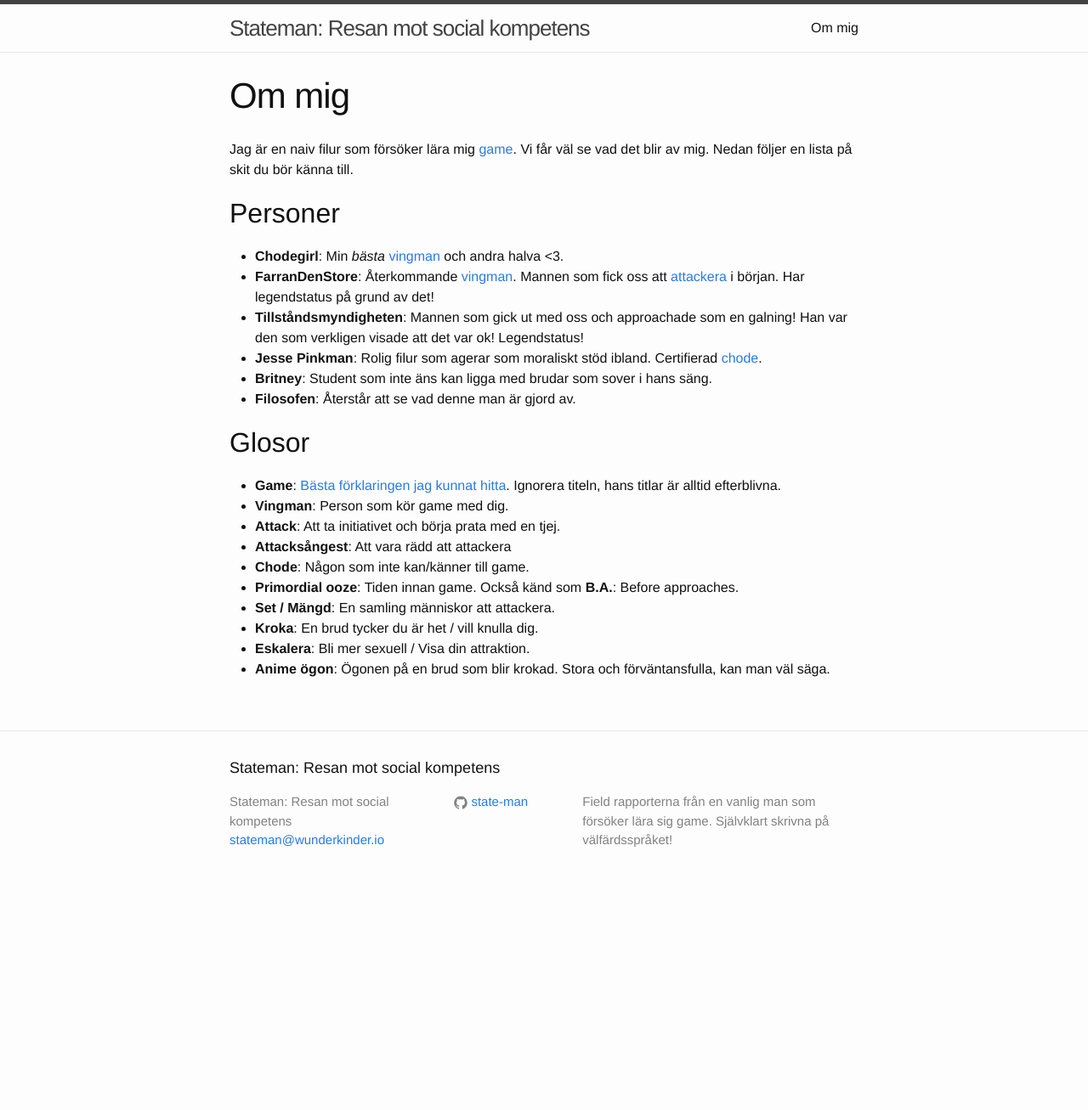
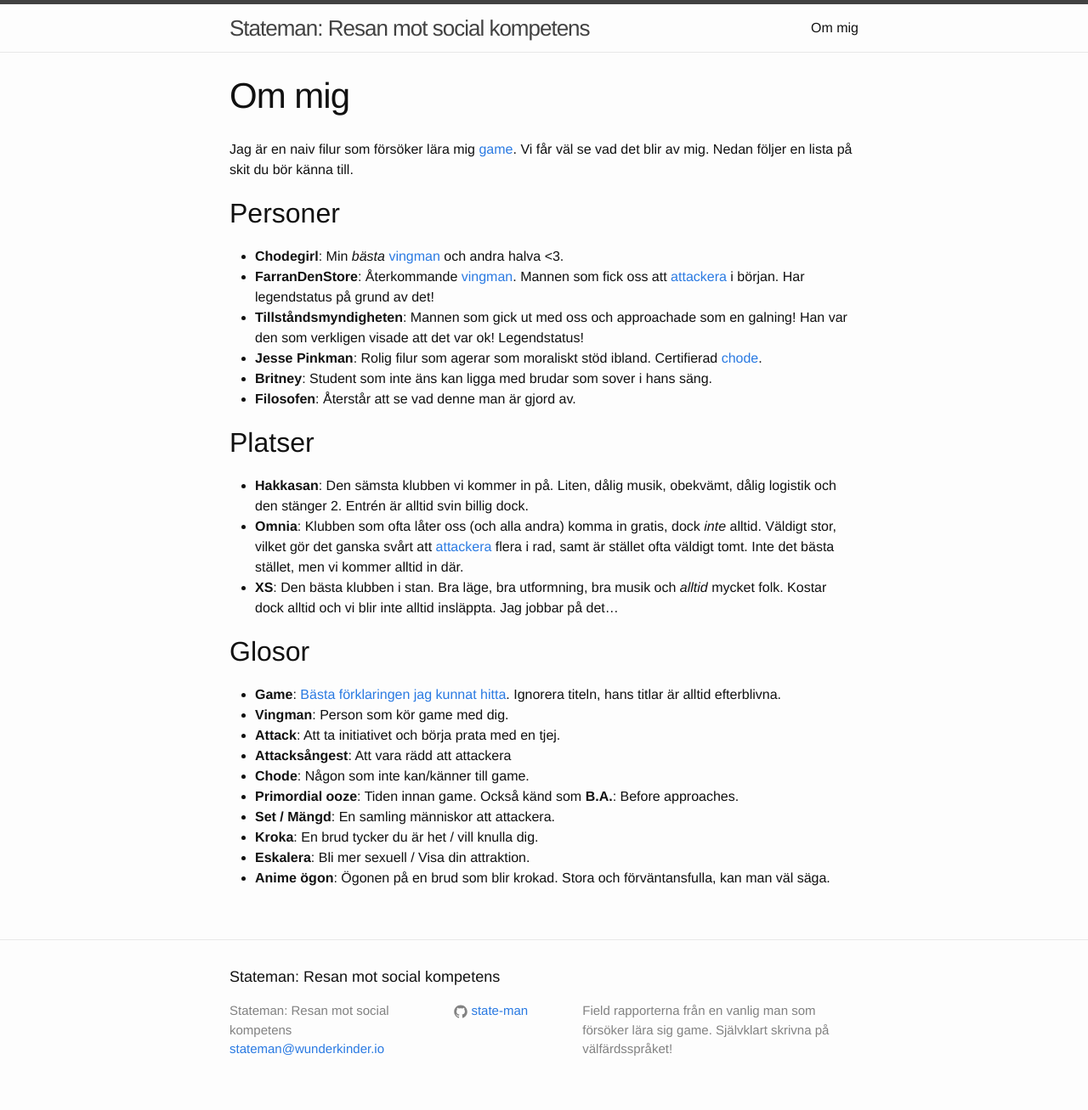
Before and after one commit to state-man/state-man.github.io, a Jekyll site: the page built from about.md, in a window 1280 px wide. Shown: the whole page at 85% size. Built offline with Jekyll 4.4.1, drawn with Linux system fonts in a browser that asks for light colours; before the commit the page ends 1061 px from its top, so only the background shows below that.

Commit message:
Add "Platser" to "Om mig"

```diff
--- a/about.md
+++ b/about.md
@@ -14,6 +14,10 @@ Jag är en naiv filur som försöker lära mig [game](#game). Vi får väl se va
 - **Britney**: Student som inte äns kan ligga med brudar som sover i hans säng.
 - **Filosofen**: Återstår att se vad denne man är gjord av.
 
+## Platser
+- **Hakkasan**: Den sämsta klubben vi kommer in på. Liten, dålig musik, obekvämt, dålig logistik och den stänger 2. Entrén är alltid svin billig dock.
+- **Omnia**: Klubben som ofta låter oss (och alla andra) komma in gratis, dock *inte* alltid. Väldigt stor, vilket gör det ganska svårt att [attackera](#glosor) flera i rad, samt är stället ofta väldigt tomt. Inte det bästa stället, men vi kommer alltid in där.
+- **XS**: Den bästa klubben i stan. Bra läge, bra utformning, bra musik och *alltid* mycket folk. Kostar dock alltid och vi blir inte alltid insläppta. Jag jobbar på det...
 
 ## Glosor
 - <a name="game"></a>**Game**: [Bästa förklaringen jag kunnat hitta](https://www.youtube.com/v/zGHigJmPac). Ignorera titeln, hans titlar är alltid efterblivna.
```
